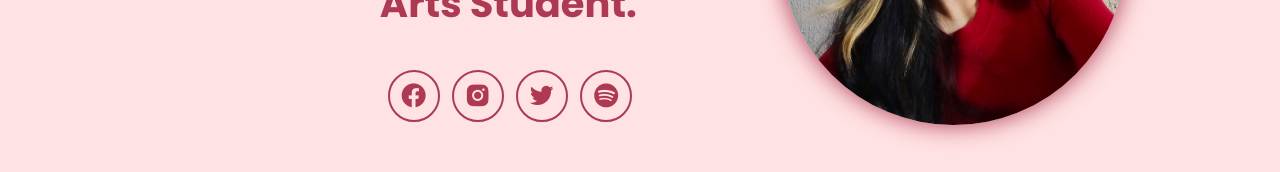
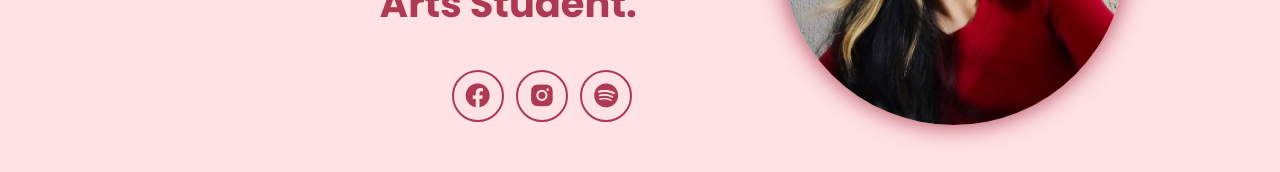
Before and after one commit to liyuuhh/portfolio, a plain HTML site: page index.html in a window 1280 px wide. Shown: the part 471-643 px from the top of the page. Drawn offline with nearby package versions, Linux system fonts and the light colour scheme.

Commit message:
Update index.html

```diff
--- a/index.html
+++ b/index.html
@@ -35,9 +35,6 @@
                     </a>
                     <a href="https://instagram.com/li_art_e" target="_blank">
                         <i class='bx bxl-instagram-alt'></i>
-                    </a>
-                    <a href="https://x.com/liyuuhh" target="_blank">
-                        <i class='bx bxl-twitter' ></i>
                     </a>
                     <a href="https://open.spotify.com/user/r4hew0v0ar93a7z45kcgr35hp?si=21577447f5664e5f" target="_blank">
                         <i class='bx bxl-spotify' ></i>
```
